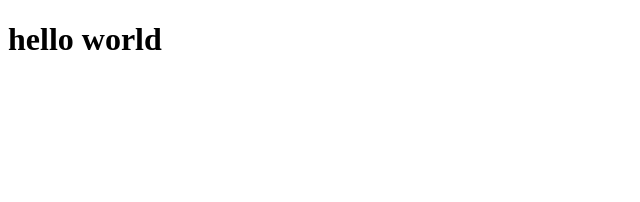
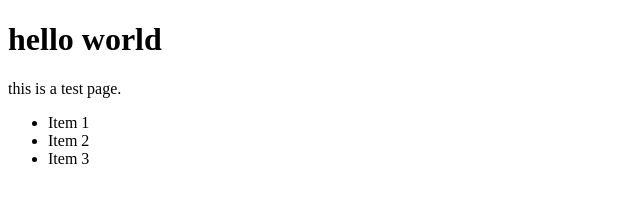
Before and after one commit to Siddharth-here/learn-git, a plain HTML site: page index.html in a window 1280 px wide. Shown: the whole page, without its empty margins (0-640 px from the left). Drawn offline with Linux system fonts and the light colour scheme.

Commit message:
add a list

```diff
--- a/index.html
+++ b/index.html
@@ -8,7 +8,12 @@
 <body>
     <h1>hello world</h1>
     <p>
-
-    </p>
+       this is a test page.
+     </p>
+     <ul>
+        <li>Item 1</li>
+        <li>Item 2</li>
+        <li>Item 3</li>
+     </ul>
 </body>
 </html>
```
